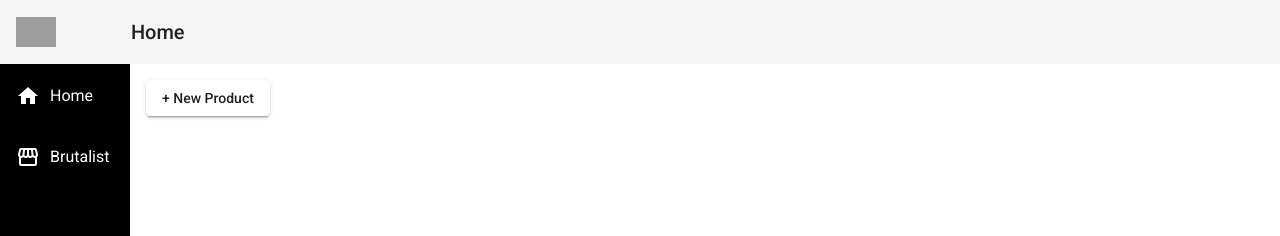
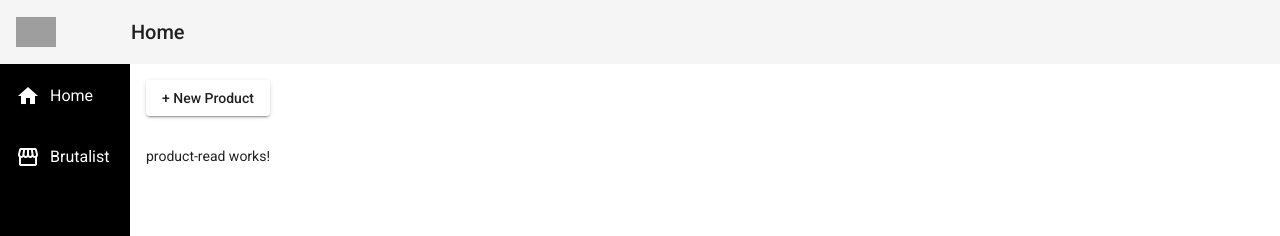
Before and after one commit to rakkuia/angularLearn, an Angular app in the folder 1_CRUD_ANGULAR/frontend/: page /brutalist in a window 1280 px wide. Shown: the top 236 px of the page. Built offline with nearby package versions, Linux system fonts and the light colour scheme; no server answers; grey boxes are pictures that could not be loaded.

Commit message:
get products

```diff
--- a/1_CRUD_ANGULAR/frontend/src/app/app.module.ts
+++ b/1_CRUD_ANGULAR/frontend/src/app/app.module.ts
@@ -25,6 +25,7 @@
 import { FormsModule } from '@angular/forms';
 import { MatFormFieldModule } from '@angular/material/form-field';
 import { MatInputModule } from '@angular/material/input';
+import { ProductReadComponent } from './components/product/product-read/product-read.component';
 
 @NgModule({
   declarations: [
@@ -36,7 +37,8 @@
     ProductCrudComponent,
     BlueDirective,
     ForDirective,
-    ProductCreateComponent
+    ProductCreateComponent,
+    ProductReadComponent
 
   ],
   imports: [
--- /dev/null
+++ b/1_CRUD_ANGULAR/frontend/src/app/components/product/product-read/product-read.component.html
@@ -0,0 +1,3 @@
+<p>
+    product-read works!
+  </p>
--- /dev/null
+++ b/1_CRUD_ANGULAR/frontend/src/app/components/product/product-read/product-read.component.ts
@@ -0,0 +1,21 @@
+import { Component, OnInit } from '@angular/core';
+import { Product } from '../product.model';
+import { ProductService } from '../product.service';
+
+@Component({
+  selector: 'app-product-read',
+  templateUrl: 'product-read.component.html',
+  styleUrls: ['./product-read.component.css']
+})
+export class ProductReadComponent implements OnInit {
+
+  products: Product[] = [];
+
+  constructor(private productService: ProductService) { }
+
+  ngOnInit(): void {
+    this.productService.read().subscribe(products => {this.products = products;
+    console.log(products);});
+  }
+
+}
--- a/1_CRUD_ANGULAR/frontend/src/app/components/product/product.service.ts
+++ b/1_CRUD_ANGULAR/frontend/src/app/components/product/product.service.ts
@@ -21,9 +21,12 @@
     })
   }
 
-
   create(product: Product): Observable<Product> {
     return this.http.post<Product>(this.baseUrl, product);
   }
 
+  read(): Observable<Product[]>{
+    return this.http.get<Product[]>(this.baseUrl);
+  }
+
 }
--- /dev/null
+++ b/1_CRUD_ANGULAR/frontend/src/app/views/product-crud/product-crud.component.css
@@ -0,0 +1,3 @@
+button {
+    margin-bottom:30px;
+}
--- a/1_CRUD_ANGULAR/frontend/src/app/views/product-crud/product-crud.html
+++ b/1_CRUD_ANGULAR/frontend/src/app/views/product-crud/product-crud.component.html
@@ -1,3 +1,5 @@
 <button mat-raised-button (click)="navigateToProductCreate()">
 + New Product
 </button>
+
+<app-product-read></app-product-read>
--- a/1_CRUD_ANGULAR/frontend/src/app/views/product-crud/product-crud.component.ts
+++ b/1_CRUD_ANGULAR/frontend/src/app/views/product-crud/product-crud.component.ts
@@ -3,8 +3,8 @@
 
 @Component({
   selector: 'app-product-crud',
-  templateUrl: 'product-crud.html',
-  styleUrls: ['./product-crud.css']
+  templateUrl: 'product-crud.component.html',
+  styleUrls: ['./product-crud.component.css']
 })
 export class ProductCrudComponent implements OnInit {
 
```
Also changed, not shown: 1_CRUD_ANGULAR/frontend/src/app/components/product/product-read/product-read.component.css (added), 1 other file (tests, documents, lock files or other folders).
